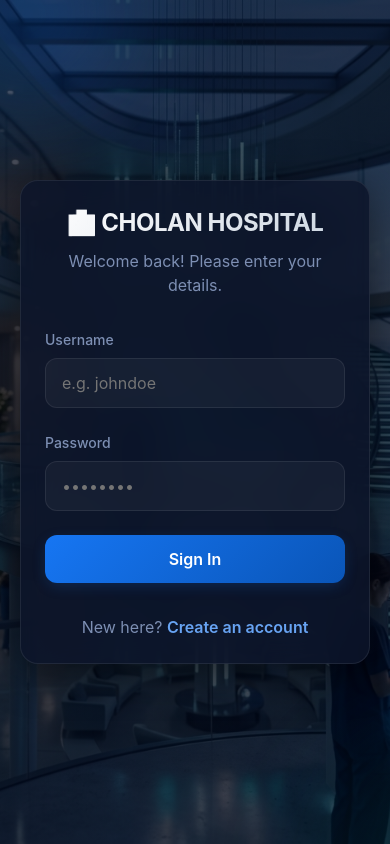
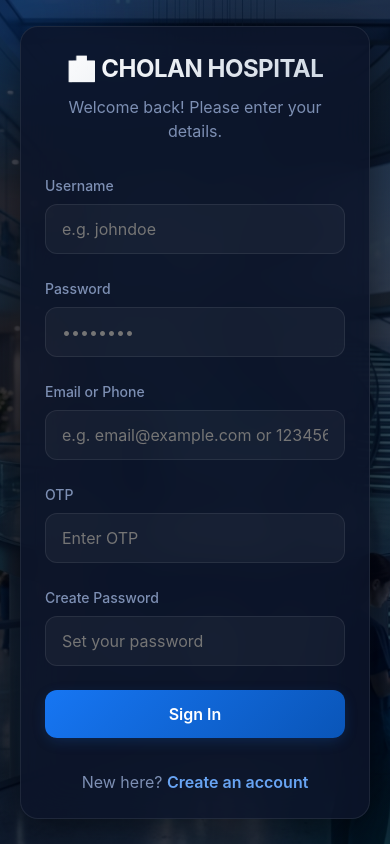
Before and after one commit to Ryogesh20005/HMS, a React (Create React App) app in the folder hospital_frontend/: page /login in a window 390 px wide. Built offline with nearby package versions, Linux system fonts and the light colour scheme; no server answers.

Commit message:
feat: add patient login with email/phone, OTP, password creation

```diff
--- a/hospital_frontend/src/pages/Login.js
+++ b/hospital_frontend/src/pages/Login.js
@@ -5,6 +5,9 @@ import '../styles/auth.css';
 const Login = () => {
     const navigate = useNavigate();
     const [formData, setFormData] = useState({ username: '', password: '' });
+    const [emailOrPhone, setEmailOrPhone] = useState('');
+    const [otp, setOtp] = useState('');
+    const [newPassword, setNewPassword] = useState('');
     const [error, setError] = useState('');
     const [loading, setLoading] = useState(false);
 
@@ -18,7 +21,8 @@ const Login = () => {
         setError('');
 
         try {
-            const response = await authService.login(formData);
+        const loginData = { username: formData.username, password: formData.password };
+        const response = await authService.login(loginData);
             localStorage.setItem('access_token', response.data.access);
             localStorage.setItem('refresh_token', response.data.refresh);
             localStorage.setItem('user', JSON.stringify(response.data.user));
@@ -30,6 +34,20 @@ const Login = () => {
                 navigate('/admin/dashboard');
             } else if (role === 'doctor') {
                 navigate('/doctor/dashboard');
+            } else if (role === 'patient') {
+                // Patient role: verify email/phone, OTP, and set password
+                try {
+                    await api.post('/patient-login/', {
+                        emailOrPhone: emailOrPhone,
+                        otp: otp,
+                        password: newPassword,
+                    });
+                    // After successful verification, navigate to patient dashboard
+                    navigate('/patient/dashboard');
+                } catch (patientErr) {
+                    const patientErrorMsg = patientErr.response?.data?.detail || 'Patient verification failed.';
+                    setError(patientErrorMsg);
+                }
             } else {
                 navigate('/patient/dashboard');
             }
@@ -79,6 +97,42 @@ const Login = () => {
                 autoComplete="current-password"
             />
         </div>
+        <div className="form-group">
+            <label htmlFor="emailOrPhone">Email or Phone</label>
+            <input
+                type="text"
+                id="emailOrPhone"
+                name="emailOrPhone"
+                value={emailOrPhone}
+                onChange={(e) => setEmailOrPhone(e.target.value)}
+                required
+                placeholder="e.g. email@example.com or 1234567890"
+            />
+        </div>
+        <div className="form-group">
+            <label htmlFor="otp">OTP</label>
+            <input
+                type="text"
+                id="otp"
+                name="otp"
+                value={otp}
+                onChange={(e) => setOtp(e.target.value)}
+                required
+                placeholder="Enter OTP"
+            />
+        </div>
+        <div className="form-group">
+            <label htmlFor="newPassword">Create Password</label>
+            <input
+                type="password"
+                id="newPassword"
+                name="newPassword"
+                value={newPassword}
+                onChange={(e) => setNewPassword(e.target.value)}
+                required
+                placeholder="Set your password"
+            />
+        </div>
 
                     <button type="submit" disabled={loading} className="btn btn-primary">
                         {loading ? 'Authenticating...' : 'Sign In'}
```
Lines whose indentation alone changed are shown as unchanged.
